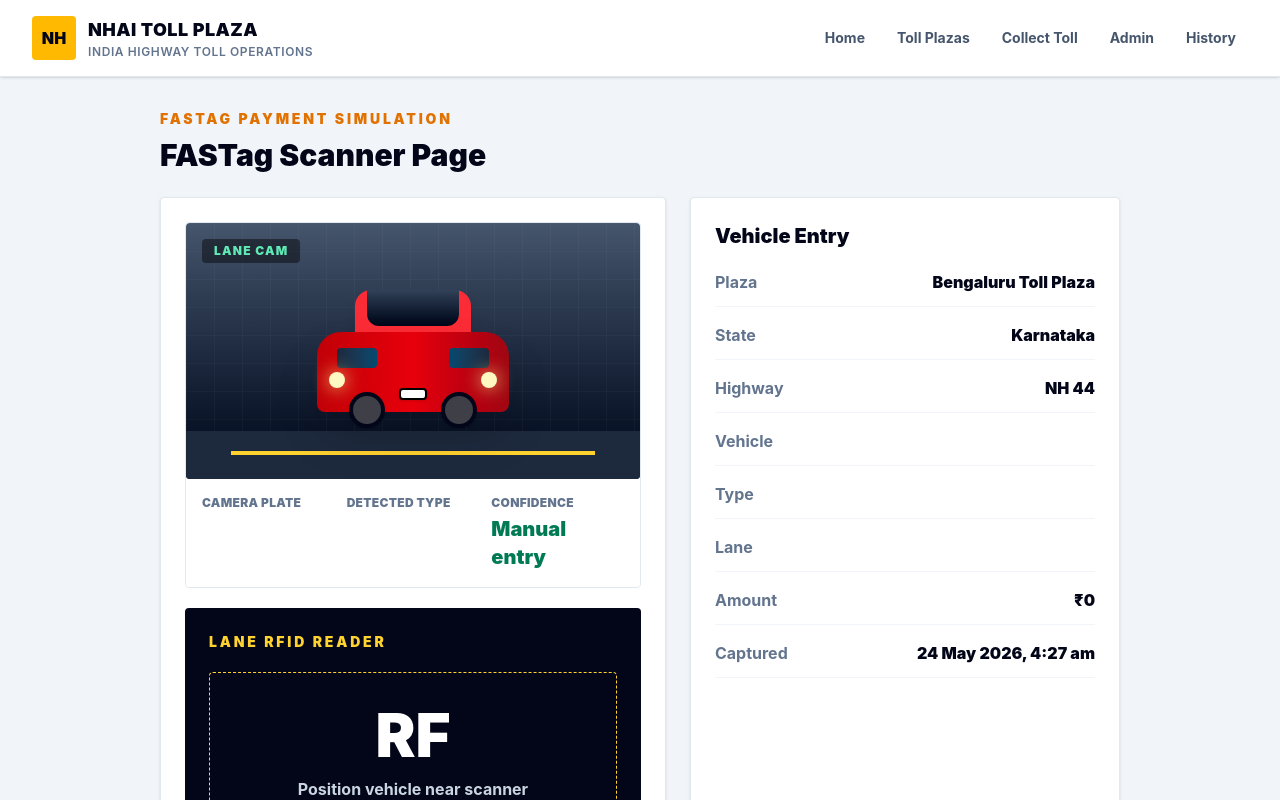
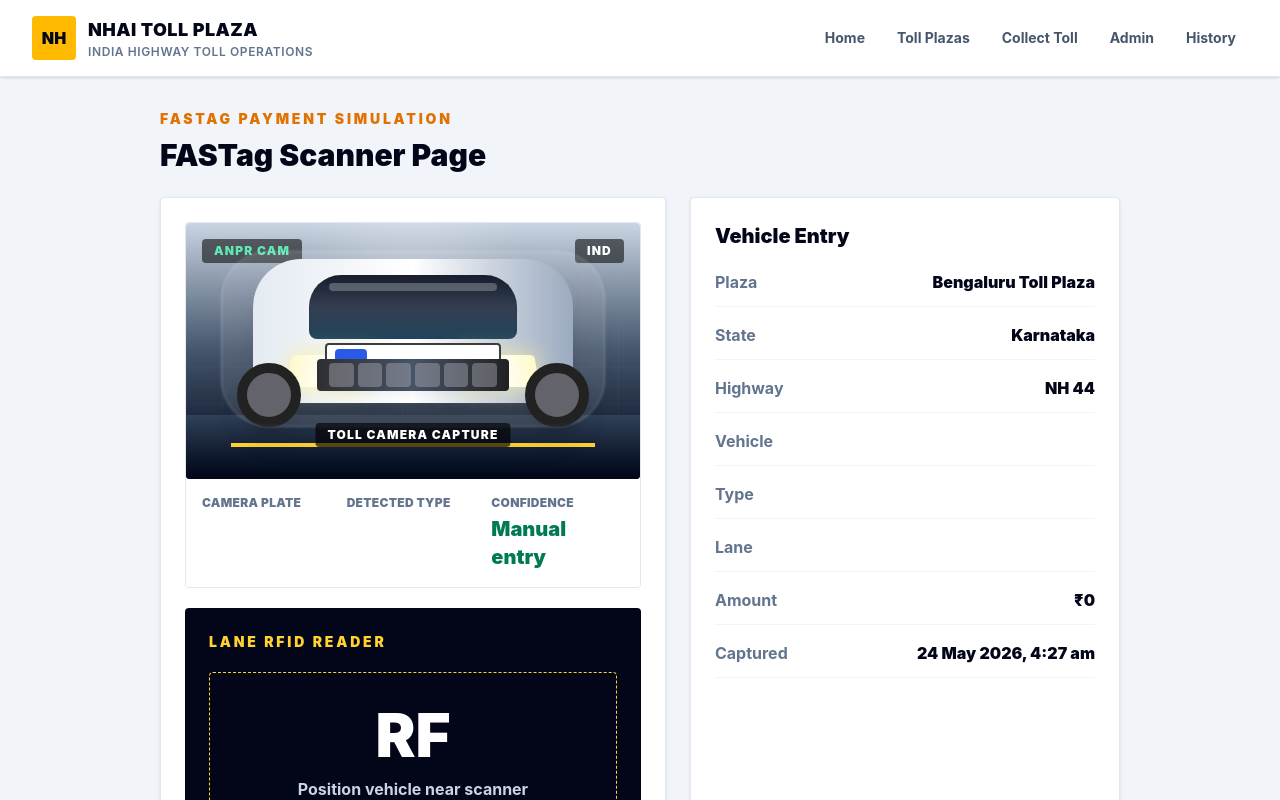
Before and after one commit to chandana351/nhai-toll-plaza-management-system, a React (Vite) app: page /fastag in a window 1280 px wide. Shown: the top 800 px of the page. Built offline with nearby package versions, Linux system fonts and the light colour scheme.

Commit message:
Improve ANPR vehicle capture visual

```diff
--- a/src/components/RealisticVehicleVisual.jsx
+++ b/src/components/RealisticVehicleVisual.jsx
@@ -1,51 +1,39 @@
 const vehicleProfiles = {
   Car: {
-    body: "from-red-700 via-red-600 to-red-800",
-    roof: "bg-red-500",
-    glass: "from-slate-700 to-slate-950",
-    width: "w-48",
-    height: "h-20",
-    wheels: "left-8 right-8",
+    body: "from-slate-200 via-white to-slate-400",
+    accent: "from-zinc-900 via-slate-700 to-zinc-950",
+    plateTop: "top-[58%]",
+    shape: "rounded-t-[3rem] rounded-b-2xl",
   },
   Jeep: {
-    body: "from-emerald-800 via-emerald-700 to-emerald-950",
-    roof: "bg-emerald-700",
-    glass: "from-slate-700 to-slate-950",
-    width: "w-52",
-    height: "h-24",
-    wheels: "left-9 right-9",
+    body: "from-emerald-900 via-emerald-700 to-emerald-950",
+    accent: "from-black via-zinc-700 to-black",
+    plateTop: "top-[61%]",
+    shape: "rounded-t-2xl rounded-b-xl",
   },
   Van: {
-    body: "from-slate-200 via-white to-slate-300",
-    roof: "bg-slate-100",
-    glass: "from-sky-600 to-slate-900",
-    width: "w-56",
-    height: "h-24",
-    wheels: "left-10 right-10",
+    body: "from-zinc-100 via-white to-zinc-300",
+    accent: "from-slate-950 via-slate-600 to-slate-950",
+    plateTop: "top-[62%]",
+    shape: "rounded-t-3xl rounded-b-lg",
   },
   Bus: {
-    body: "from-yellow-500 via-amber-400 to-yellow-600",
-    roof: "bg-yellow-300",
-    glass: "from-sky-700 to-slate-900",
-    width: "w-64",
-    height: "h-28",
-    wheels: "left-12 right-12",
+    body: "from-amber-500 via-yellow-400 to-amber-600",
+    accent: "from-slate-900 via-slate-600 to-slate-900",
+    plateTop: "top-[66%]",
+    shape: "rounded-t-xl rounded-b-lg",
   },
   Truck: {
-    body: "from-blue-800 via-blue-700 to-blue-950",
-    roof: "bg-blue-700",
-    glass: "from-slate-700 to-slate-950",
-    width: "w-64",
-    height: "h-28",
-    wheels: "left-14 right-10",
+    body: "from-blue-900 via-blue-700 to-blue-950",
+    accent: "from-zinc-950 via-zinc-700 to-zinc-950",
+    plateTop: "top-[65%]",
+    shape: "rounded-t-lg rounded-b-lg",
   },
   "Heavy Vehicle": {
-    body: "from-zinc-700 via-zinc-600 to-zinc-900",
-    roof: "bg-zinc-600",
-    glass: "from-slate-700 to-slate-950",
-    width: "w-72",
-    height: "h-32",
-    wheels: "left-16 right-12",
+    body: "from-stone-700 via-zinc-500 to-stone-900",
+    accent: "from-black via-zinc-600 to-black",
+    plateTop: "top-[66%]",
+    shape: "rounded-t-lg rounded-b-lg",
   },
 };
 
@@ -53,31 +41,41 @@ export default function RealisticVehicleVisual({ type, plateNumber = "KA01AB1234
   const profile = vehicleProfiles[type] || vehicleProfiles.Car;
 
   return (
-    <div className={`relative grid place-items-center overflow-hidden rounded bg-gradient-to-b from-slate-600 to-slate-950 ${compact ? "h-32" : "h-64"}`}>
-      <div className="absolute inset-0 opacity-35 [background-image:linear-gradient(90deg,rgba(255,255,255,.09)_1px,transparent_1px),linear-gradient(rgba(255,255,255,.08)_1px,transparent_1px)] [background-size:28px_28px]" />
-      <div className="absolute left-4 top-4 rounded bg-black/45 px-3 py-1 text-xs font-black uppercase tracking-widest text-emerald-300">Lane Cam</div>
-      <div className="absolute bottom-0 h-12 w-full bg-slate-800">
-        <div className="mx-auto mt-5 h-1 w-4/5 bg-amber-300" />
+    <div className={`relative grid place-items-center overflow-hidden rounded bg-gradient-to-b from-slate-300 via-slate-600 to-slate-950 ${compact ? "h-32" : "h-64"}`}>
+      <div className="absolute inset-0 bg-[radial-gradient(circle_at_50%_28%,rgba(255,255,255,.32),transparent_42%)]" />
+      <div className="absolute inset-0 opacity-25 [background-image:linear-gradient(90deg,rgba(255,255,255,.11)_1px,transparent_1px),linear-gradient(rgba(255,255,255,.1)_1px,transparent_1px)] [background-size:36px_36px]" />
+      <div className="absolute left-4 top-4 rounded bg-black/55 px-3 py-1 text-xs font-black uppercase tracking-widest text-emerald-300">ANPR Cam</div>
+      <div className="absolute right-4 top-4 rounded bg-black/55 px-3 py-1 text-xs font-black uppercase tracking-widest text-white">IND</div>
+      <div className="absolute bottom-0 h-16 w-full bg-gradient-to-b from-slate-700 to-slate-950">
+        <div className="mx-auto mt-7 h-1 w-4/5 bg-amber-300" />
       </div>
 
-      <div className={`relative ${profile.width} ${compact ? "scale-75" : ""}`}>
-        <div className={`mx-auto mb-[-6px] h-12 w-3/5 rounded-t-2xl ${profile.roof} shadow-lg`}>
-          <div className={`mx-auto h-9 w-4/5 rounded-b-xl bg-gradient-to-b ${profile.glass}`} />
-        </div>
-        <div className={`relative mx-auto ${profile.width} ${profile.height} rounded-t-3xl rounded-b-lg bg-gradient-to-r ${profile.body} shadow-2xl`}>
-          <div className="absolute left-5 top-4 h-5 w-10 rounded bg-gradient-to-r from-slate-800 to-sky-900" />
-          <div className="absolute right-5 top-4 h-5 w-10 rounded bg-gradient-to-r from-sky-900 to-slate-800" />
-          <div className="absolute left-3 top-1/2 h-4 w-4 rounded-full bg-yellow-100 shadow-[0_0_18px_rgba(254,240,138,.9)]" />
-          <div className="absolute right-3 top-1/2 h-4 w-4 rounded-full bg-yellow-100 shadow-[0_0_18px_rgba(254,240,138,.9)]" />
-          <div className="absolute bottom-3 left-1/2 -translate-x-1/2 rounded border-2 border-black bg-white px-3 py-1 text-sm font-black tracking-wider text-slate-950 shadow">
-            {plateNumber}
+      <div className={`relative ${compact ? "scale-[.58]" : "scale-100"} h-56 w-[27rem]`}>
+        <div className={`absolute left-1/2 top-5 h-36 w-80 -translate-x-1/2 bg-gradient-to-r ${profile.body} ${profile.shape} shadow-2xl`}>
+          <div className="absolute left-1/2 top-4 h-16 w-52 -translate-x-1/2 rounded-t-[2rem] rounded-b-lg bg-gradient-to-b from-slate-950 via-slate-800 to-sky-950 shadow-inner">
+            <div className="absolute inset-x-5 top-2 h-2 rounded bg-white/25" />
+          </div>
+          <div className="absolute left-9 top-24 h-8 w-20 skew-x-[-10deg] rounded bg-gradient-to-r from-yellow-100 via-white to-yellow-200 shadow-[0_0_22px_rgba(254,240,138,.8)]" />
+          <div className="absolute right-9 top-24 h-8 w-20 skew-x-[10deg] rounded bg-gradient-to-r from-yellow-200 via-white to-yellow-100 shadow-[0_0_22px_rgba(254,240,138,.8)]" />
+          <div className={`absolute left-1/2 ${profile.plateTop} h-10 w-44 -translate-x-1/2 rounded border-2 border-zinc-800 bg-white shadow-lg`}>
+            <div className="absolute left-2 top-1 grid h-8 w-8 place-items-center rounded-sm bg-blue-700 text-[8px] font-black leading-none text-white">
+              <span>IND</span>
+            </div>
+            <div className="pl-12 pt-1 text-center text-xl font-black tracking-widest text-zinc-950">{plateNumber}</div>
+          </div>
+          <div className={`absolute bottom-3 left-1/2 h-8 w-48 -translate-x-1/2 rounded bg-gradient-to-r ${profile.accent}`}>
+            <div className="grid h-full grid-cols-6 gap-1 px-3 py-1">
+              {Array.from({ length: 6 }).map((_, index) => (
+                <span key={index} className="rounded bg-zinc-400/45" />
+              ))}
+            </div>
           </div>
         </div>
-        <div className={`absolute -bottom-4 ${profile.wheels}`}>
-          <div className="flex justify-between">
-            <div className="h-9 w-9 rounded-full border-4 border-slate-950 bg-zinc-700 shadow" />
-            <div className="h-9 w-9 rounded-full border-4 border-slate-950 bg-zinc-700 shadow" />
-          </div>
+        <div className="absolute bottom-9 left-10 h-16 w-16 rounded-full border-[10px] border-zinc-950 bg-zinc-600 shadow-xl" />
+        <div className="absolute bottom-9 right-10 h-16 w-16 rounded-full border-[10px] border-zinc-950 bg-zinc-600 shadow-xl" />
+        <div className="absolute left-1/2 top-3 h-44 w-96 -translate-x-1/2 rounded-[3rem] border border-white/20 bg-white/10 blur-[1px]" />
+        <div className="absolute bottom-4 left-1/2 -translate-x-1/2 rounded bg-black/65 px-3 py-1 text-xs font-black uppercase tracking-widest text-white">
+          Toll camera capture
         </div>
       </div>
     </div>
```
